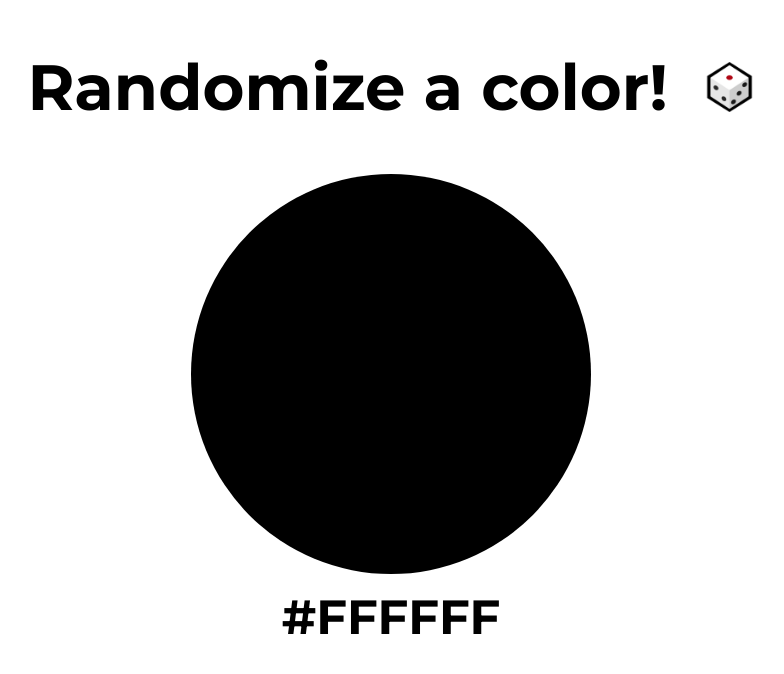
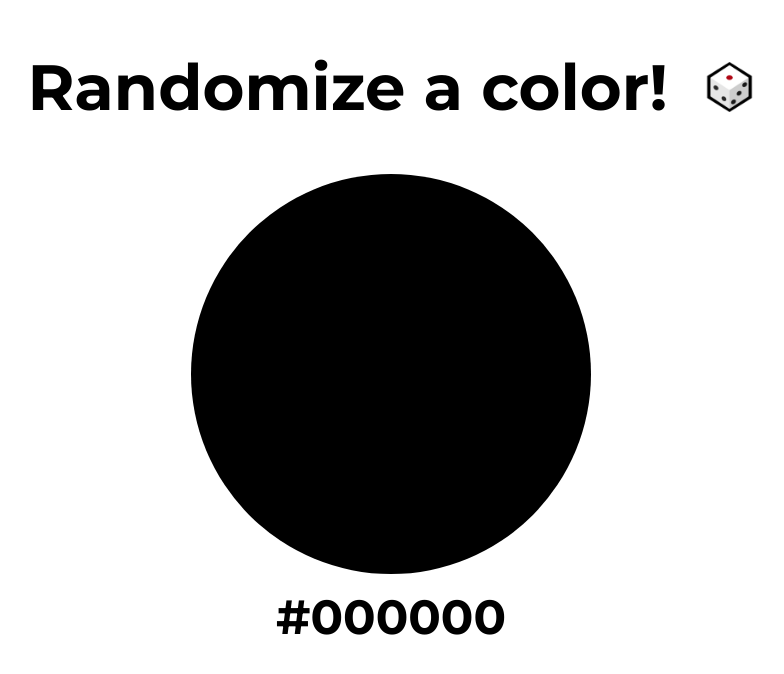
Before and after one commit to ahen4life/randomize, a plain HTML site: page index.html in a window 1280 px wide. Shown: the whole page, without its empty margins (249-1033 px from the left). Drawn offline with Linux system fonts and the light colour scheme.

Commit message:
Update index.html

```diff
--- a/index.html
+++ b/index.html
@@ -12,7 +12,7 @@
     </div>
     <div id="colorBox"></div>
     <!-- <button class="button" type="button" onclick="changeBackgroundColor()">Change the background color!</button> -->
-    <p id="color">#FFFFFF</p>
+    <p id="color">#000000</p>
     <script type="text/javascript" src="main.js"></script>
   </body>
 </html>
```
